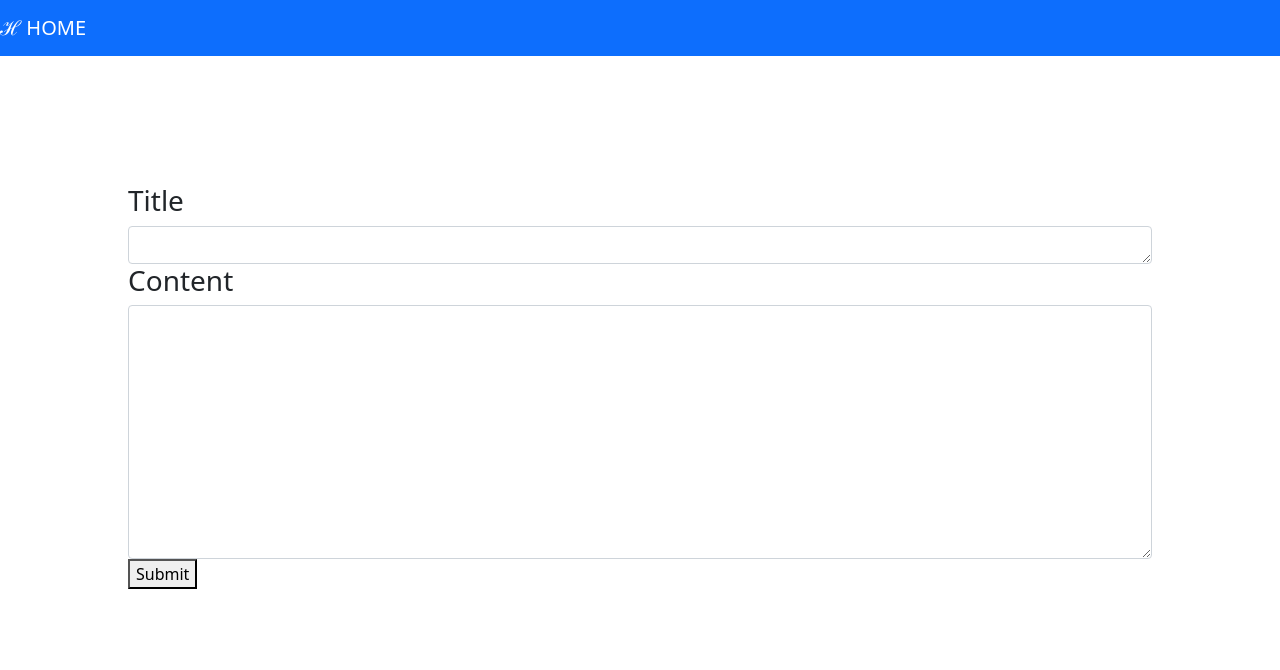
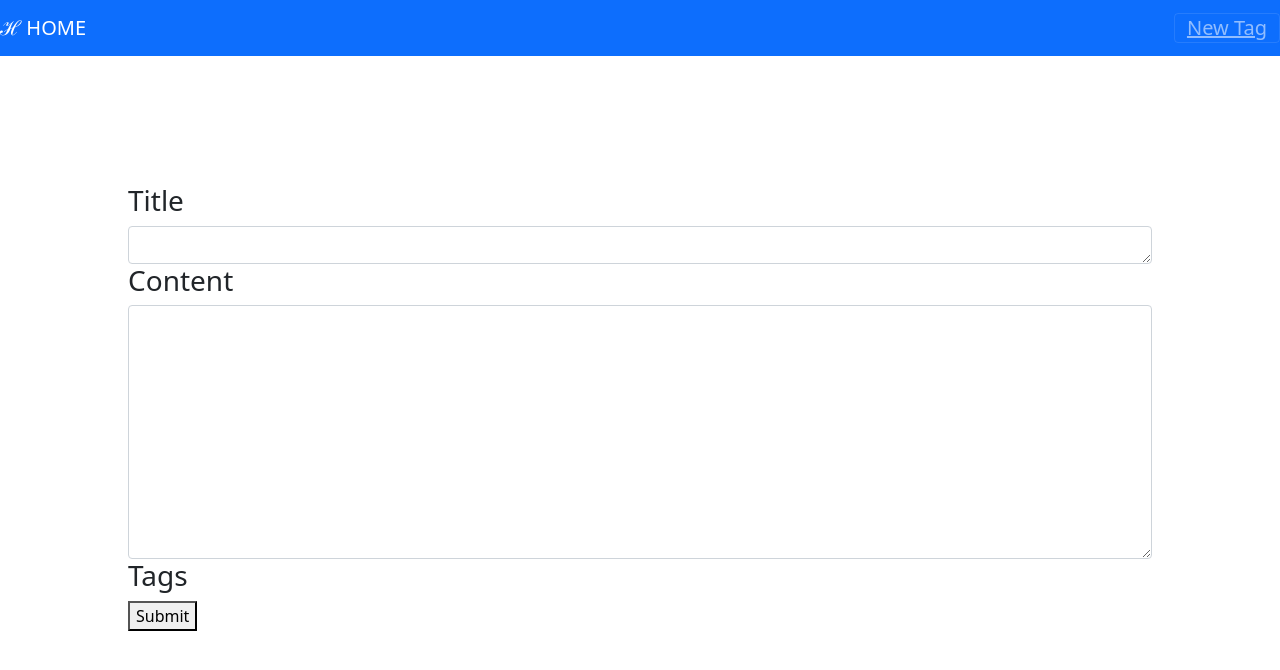
Before and after one commit to LukeOnTop/SpringboardPython, a Flask app: a page that uses flask-blogly/templates/new-post.html in a window 1280 px wide. Shown: the top 670 px of the page. Run offline with Flask 2, Linux system fonts and the light colour scheme; data that the repository does not hold is empty.

Commit message:
draft of part 3, will come bnack to clean up.

```diff
--- a/flask-blogly/app.py
+++ b/flask-blogly/app.py
@@ -1,7 +1,7 @@
 """Blogly application."""
 from flask import Flask, render_template, request, redirect, session
 import time
-from models import db, connect_db, User, Post
+from models import db, connect_db, User, Post, Tag, PostTag
 
 app = Flask(__name__)
 app.config['SECRET_KEY'] = 'secret'
@@ -10,7 +10,9 @@ app.config['SQLALCHEMY_TRACK_MODIFICATIONS'] = False
 app.config['SQLALCHEMY_ECHO'] = True
 
 connect_db(app)
-db.create_all()
+# db.create_all() # this would usually only exist once when creating the databse
+
+#### next step is to make new tags, and handle the tags. THEN adjust newpost page to show all available tags. THEN adjust edit post to reflect the add/drop
 
 @app.route('/')
 def home_page():
@@ -19,11 +21,13 @@ def home_page():
     return render_template("list-users.html", user=user)
 
 
+
+######## USER ##########
+
 @app.route('/add-user')
 def add_user():
 
     return render_template("add-user.html")
-
 
 @app.route("/get-user", methods=["POST"])
 def get_user():
@@ -33,11 +37,24 @@ def get_user():
 
     new_user = User(first_name=firstname, last_name=lastname, image_url=url)
     user_id = new_user.id
+
     db.session.add(new_user)
     db.session.commit()
 
     return redirect(f'/')
 
+@app.route('/<int:user_id>')
+def user_profile(user_id):
+    user = User.query.get_or_404(user_id)
+    post = Post.query.all()
+
+    return render_template("user-profile.html", user=user, post=post)
+
+@app.route('/edit<int:user_id>')
+def edit_user(user_id):
+    user = User.query.get(user_id)
+
+    return render_template("edit.html", user=user)
 
 @app.route("/get-user<int:user_id>", methods=["POST"])
 def get_user_edit(user_id):
@@ -53,80 +70,95 @@ def get_user_edit(user_id):
 
     return redirect(f'/{user_id}')
 
+@app.route('/delete<int:user_id>')
+def delete_user(user_id):
 
-@app.route('/<int:user_id>')
-def user_profile(user_id):
     user = User.query.get_or_404(user_id)
-    post = Post.query.all()
+    db.session.delete(user)
+    db.session.commit()
 
-    return render_template("user-profile.html", user=user, post=post)
+    return redirect("/")
 
 
 
-@app.route('/edit<int:user_id>')
-def edit_user(user_id):
-    user = User.query.get(user_id)
-
-    return render_template("edit.html", user=user)
-
-
-@app.route('/delete<int:user_id>')
-def delete_user(user_id):
-    User.query.filter_by(id=user_id).delete()
-    db.session.commit()
-
-    return redirect('/')
-
+######### POSTS #########
 
 @app.route('/new-post<int:user_id>')
 def make_post(user_id):
     session.pop('userid-for-post', None)
     session['userid-for-post'] = user_id
+    tags = Tag.query.all()
 
-    return render_template("new-post.html", user=user_id)
+    return render_template("new-post.html", user=user_id, tags=tags)
 
 @app.route('/handle-post', methods=["POST"])
 def handle_post():
     post_user = session['userid-for-post']
     post_title = request.form["title"]
     post_content = request.form["content"]
+    post_tag = [int(num) for num in request.form.getlist("tags")]
+    tags = Tag.query.filter(Tag.id.in_(post_tag)).all()
 
     seconds = time.time()
-    db.session.add(Post(title=post_title, content=post_content, created_at = time.ctime(seconds) ,user_code=post_user))
+    post = Post(title=post_title, content=post_content, created_at = time.ctime(seconds),user_code=post_user, tags=tags)
+
+    db.session.add(post)
     db.session.commit()
 
     return redirect('/')
+
+@app.route('/user-post<int:post_id>')
+def show_post(post_id):
+    user = User.query.all()
+    posts = Post.query.all()
+    tags = Tag.query.all()
+
+    return render_template("user-post.html", post_id=post_id, posts=posts)
+
+@app.route('/edit-post<int:post_id>')
+def edit_post(post_id):
+    post = Post.query.get_or_404(post_id)
+    tags = Tag.query.all()
+    title = post.title
+    content = post.content
+
+    return render_template('/edit-post.html', post=post, post_id=post_id, tags=tags)
+
 
 @app.route("/handle-post<int:post_id>", methods=["POST"])
 def handle_post_edit(post_id):
     post_title = request.form["title"]
     post_content = request.form["content"]
+    post_tag = request.form["tag"]
 
     post = Post.query.filter_by(id=post_id).first()
     post.title = post_title
     post.content = post_content
+
+    tag_ids = [int(num) for num in request.form.getlist("tag")]
+    post.tags = Tag.query.filter(Tag.id.in_(tag_ids)).all()
+
+    db.session.add(post)
     db.session.commit()
-
     return redirect(f'/user-post{post_id}')
-
-
-@app.route('/user-post<int:post_id>')
-def show_post(post_id):
-    user = User.query.all()
-    posts = Post.query.all()
-
-    return render_template("user-post.html", post_id=post_id, posts=posts )
-
-@app.route('/edit-post<int:post_id>')
-def edit_post(post_id):
-    post = Post.query.get_or_404(post_id)
-    title = post.title
-    content = post.content
-
-    return render_template('/edit-post.html', title=title, content=content, post=post)
 
 @app.route('/delete-post<int:post_id>')
 def delete_post(post_id):
     Post.query.filter_by(id=post_id).delete()
     db.session.commit()
     return redirect('/')
+
+
+### TAGS ###
+@app.route('/new-tag')
+def add_tag():
+    tags = Tag.query.all()
+    return render_template("new-tag.html", tags=tags)
+
+@app.route("/handle-tag", methods=["POST"])
+def handle_tag():
+    tag = request.form["tag"]
+    add_tag = Tag(name=tag)
+    db.session.add(add_tag)
+    db.session.commit()
+    return redirect('/new-tag')
--- a/flask-blogly/templates/new-post.html
+++ b/flask-blogly/templates/new-post.html
@@ -1,11 +1,13 @@
 {% extends "base.html" %}
 
-
+{% block nav%}
+<a class="navbar-toggler btn-outline-info" href="/">New Tag</a>
+{% endblock nav %}
 
 
 {% block heading %}
+{% endblock heading %}
 
-{% endblock heading %}
 
 {% block content %}
 <div style="padding: 10%;">
@@ -14,16 +16,25 @@
             <h3>Title</h3>
             <div class="col">
                 <textarea name="title" class="form-control" name="title" rows="1"></textarea>
-
             </div>
             <h3>Content</h3>
             <div class="col">
                 <textarea class="form-control" name="content" rows="10" cols="30"></textarea>
-                <button> Submit </button>
             </div>
 
+            <h3>Tags</h3>
+            {% for tag in tags %}
+            <div>
+                <input class="form-check-input" type="checkbox" value="{{ tag.id }}" id="tag_{{ tag.id }}" name="tag">
+                <label class="form-check-label" for="tag_{{ tag.id }}">
+                    {{ tag.name }}
+                </label>
+            </div>
+            {% endfor %}
         </div>
-    </form>
+        <button> Submit </button>
+</div>
+</form>
 </div>
 
 {% endblock content %}
--- a/flask-blogly/templates/user-profile.html
+++ b/flask-blogly/templates/user-profile.html
@@ -3,6 +3,7 @@
 
 {% block nav%}
 <a class="navbar-toggler btn-outline-info" href="/new-post{{user.id}}">New Post</a>
+<a class="navbar-toggler btn-outline-info" href="/new-tag">New Tag</a>
 <a class="navbar-toggler btn-outline-info" href="/edit{{user.id}}">Edit Profile</a>
 <a class="navbar-toggler btn-outline-danger" href="/delete{{user.id}}">Delete Profile</a>
 {% endblock nav %}
--- a/flask-blogly/test_app.py
+++ b/flask-blogly/test_app.py
@@ -21,7 +21,7 @@ class UserRouteTestCase(TestCase):
     def setUp(self):
         """Add sample user."""
 
-        User.query.delete()
+        # User.query.delete() ## try removing because db.drop_all() should already handle this.
         user = User(first_name="FirstNameJohn", last_name= "LastNameDoe", image_url="https://picsum.photos/200")
         db.session.add(user)
         db.session.commit()
@@ -78,6 +78,7 @@ class UserRouteTestCase(TestCase):
             self.assertIn(f"<h3>Content</h3>", html)
 
 
+
 class PostRouteTestCase(TestCase):
     """Tests for views for Users."""
 
```
Also changed, not shown: flask-blogly/models.py (+28 -1 lines), flask-blogly/templates/edit-post.html (+14 -3 lines), flask-blogly/templates/new-tag.html (added, +20 -0 lines), flask-blogly/templates/user-post.html (+12 -15 lines), 1 other file.
